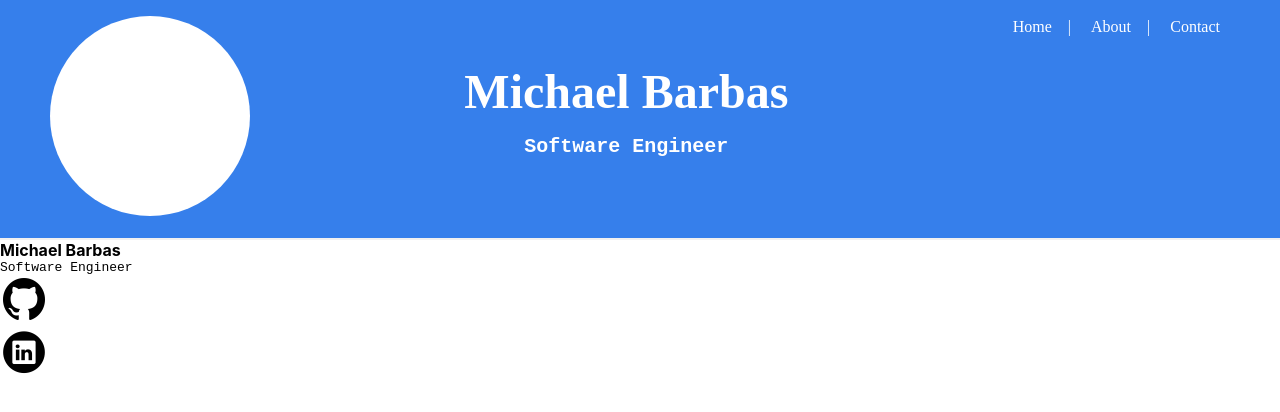
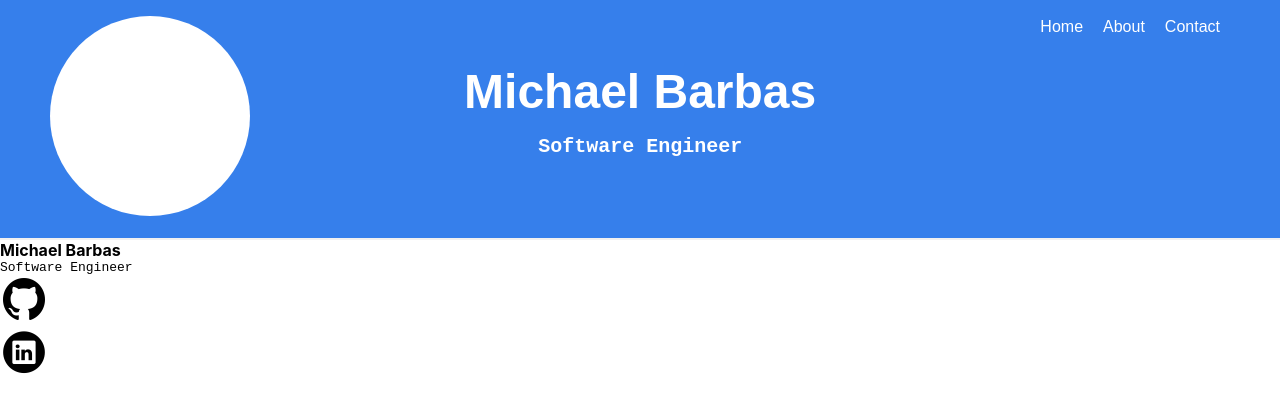
Before and after one commit to michaelbarbas/portfolio-barbas-, a React (Create React App) app: page / in a window 1280 px wide. Shown: the top 412 px of the page. Built offline with nearby package versions, Linux system fonts and the light colour scheme.

Commit message:
changed font

```diff
--- a/src/components/nav/navbar.js
+++ b/src/components/nav/navbar.js
@@ -5,7 +5,7 @@ import MenuButton from "./menu_button";
 import '../../App.css';
 
 const Nav = styled_comp.nav`
-font-family: cursive;
+font-family: sans-serif;
 width: 100%;
 height: 240px;
 border-bottom: 2px solid #f1f1f1;
@@ -15,13 +15,22 @@ justify-content: space-between;
 .logo {
   padding: 15px 0;
   font-weight: bold;
-  font-family: cursive;
+  font-family: sans-serif;
   font-size: 3rem;
   padding-top: 4rem;
+  @media (max-width: 800px) {
+    font-weight: normal;
+    font-size: 1.5rem;
+    padding-top: 5rem;
+
+  }
   .title{
     font-size: 1.25rem;
     text-align: center;
     padding-top: 1rem;
+    @media (max-width: 800px) {
+
+    }
   }
 }
 background-color: #367feb;
@@ -35,6 +44,10 @@ color: white;
   padding: 100px;
   margin-top: 1rem;
   background-color: white;
+
+}
+@media (max-width: 800px) {
+  text-align:top'
 }
 `;
 
--- a/src/components/nav/navbar_right.js
+++ b/src/components/nav/navbar_right.js
@@ -13,7 +13,7 @@ li {
   text-decoration: none;
   text-align: center;
 }
-@media (max-width: 768px) {
+@media (max-width: 800px) {
   flex-flow: column nowrap;
   background-color: #0D2538;
   position: fixed;
@@ -35,12 +35,12 @@ const NavBarRight = ({ open }) => {
   return (
     <Ul open={open} >
       <li>
-        <NavLink exact to="/" activeStyle={{ textDecoration: 'none'}, {color: '#fff'}} style={{ textDecoration: 'none', color: '#fff'}}>Home&emsp;|
+        <NavLink exact to="/" activeStyle={{ textDecoration: 'none'}, {color: '#fff'}} style={{ textDecoration: 'none', color: '#fff'}}>Home
         </NavLink>
       </li>
 
       <li>
-        <NavLink to="/about" activeStyle={{ textDecoration: 'none'}, {color: '#fff'}} style={{ textDecoration: 'none', color: '#fff'}}>About&emsp;|</NavLink>
+        <NavLink to="/about" activeStyle={{ textDecoration: 'none'}, {color: '#fff'}} style={{ textDecoration: 'none', color: '#fff'}}>About</NavLink>
       </li>
       <li>
         <NavLink to="/contact" activeStyle={{ textDecoration: 'none'}, {color: '#fff'}} style={{ textDecoration: 'none', color: '#fff'}}>Contact</NavLink>
```
Also changed, not shown: src/App.css (line endings or trailing spaces).
